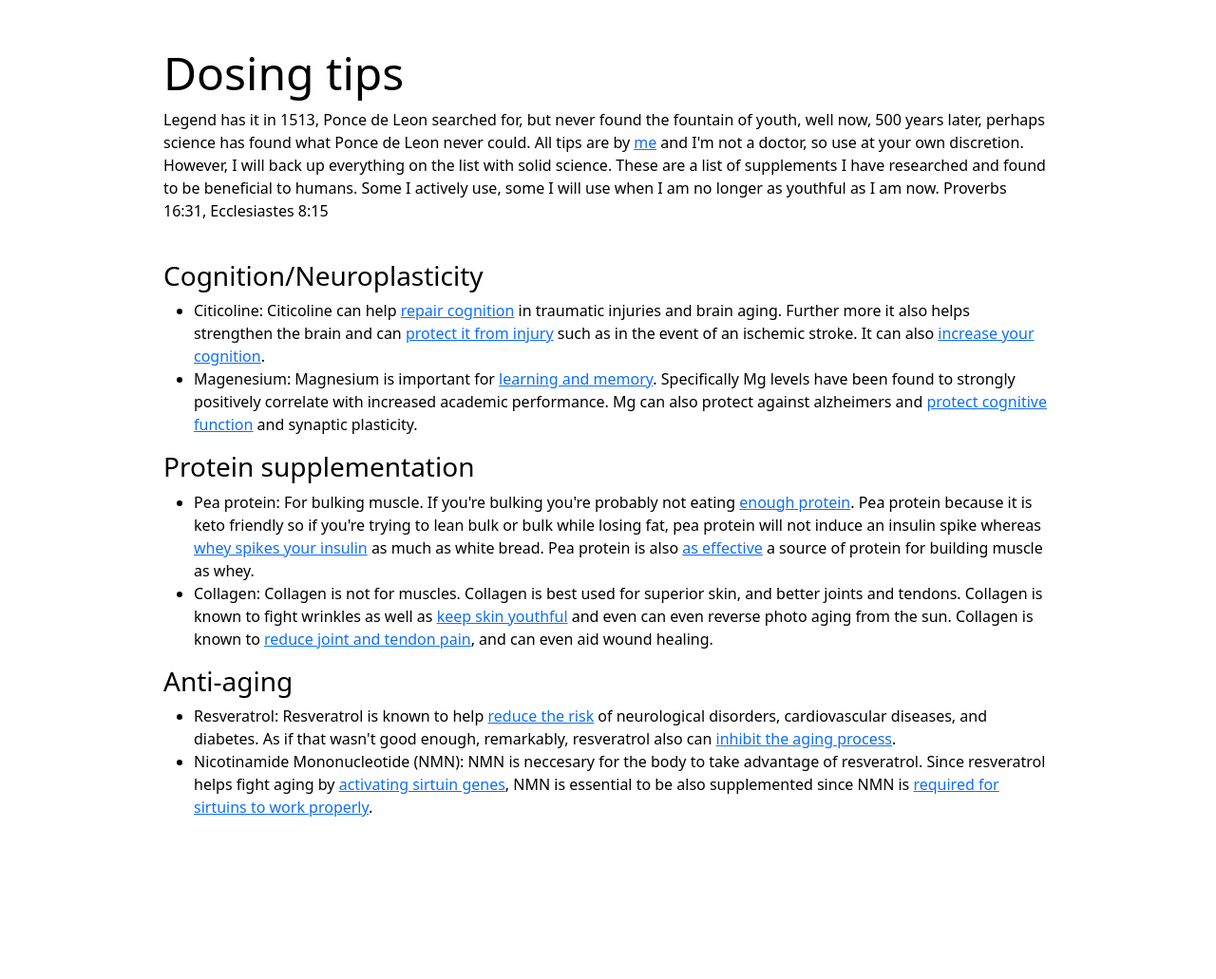
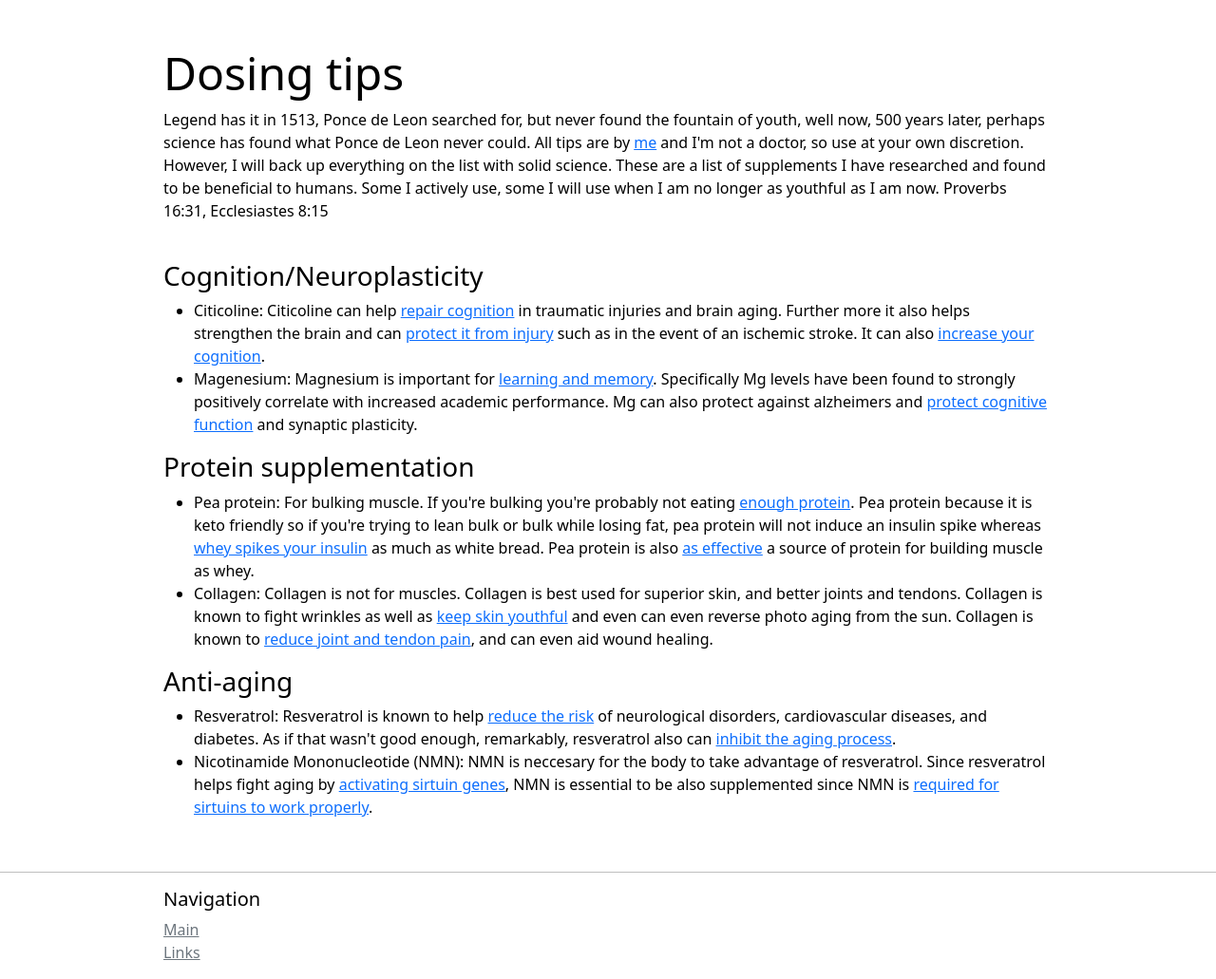
Before and after one commit to theochiu/theochiu.github.io, a Jekyll site: the page built from dosing/index.html, in a window 1280 px wide. Shown: the whole page at 95% size. Built offline with Jekyll 4.4.1, drawn with Linux system fonts in a browser that asks for light colours; before the commit the page ends 902 px from its top, so only the background shows below that.

Commit message:
navigation for simple

```diff
--- a/_layouts/simple.html
+++ b/_layouts/simple.html
@@ -40,6 +40,20 @@
 			{{ content }}
 		</div>
 	</main>
+
+	<hr>
+	<footer class="container-fluid">
+		<div class="row">
+		  <div class="col-6 col-md">
+			<h5>Navigation</h5>
+			<ul class="list-unstyled text-small">
+			  <li><a class="text-muted" href="{{"/" | relative_url }}">Main</a></li>
+			  <li><a class="text-muted" href="{{"/links" | relative_url }}">Links</a></li>
+			</ul>
+		  </div>
+		</div>
+	  </footer>
+
 
 	<script>
 		var refTagger = {
@@ -102,6 +116,7 @@
 			opacity: .93;
 		}
 	}
+
 </style>
 
 </body>
--- a/links/index.html
+++ b/links/index.html
@@ -41,7 +41,7 @@
 			<h3>Posts</h3>
 			<ul>
 				<li class="">
-					<a href="../dosing/" target="_blank">Supplements and why to take them</a>
+					<a href="../dosing/">Supplements and why to take them</a>
 				</li>
 			</ul>
 
```
Lines whose indentation alone changed are shown as unchanged.
